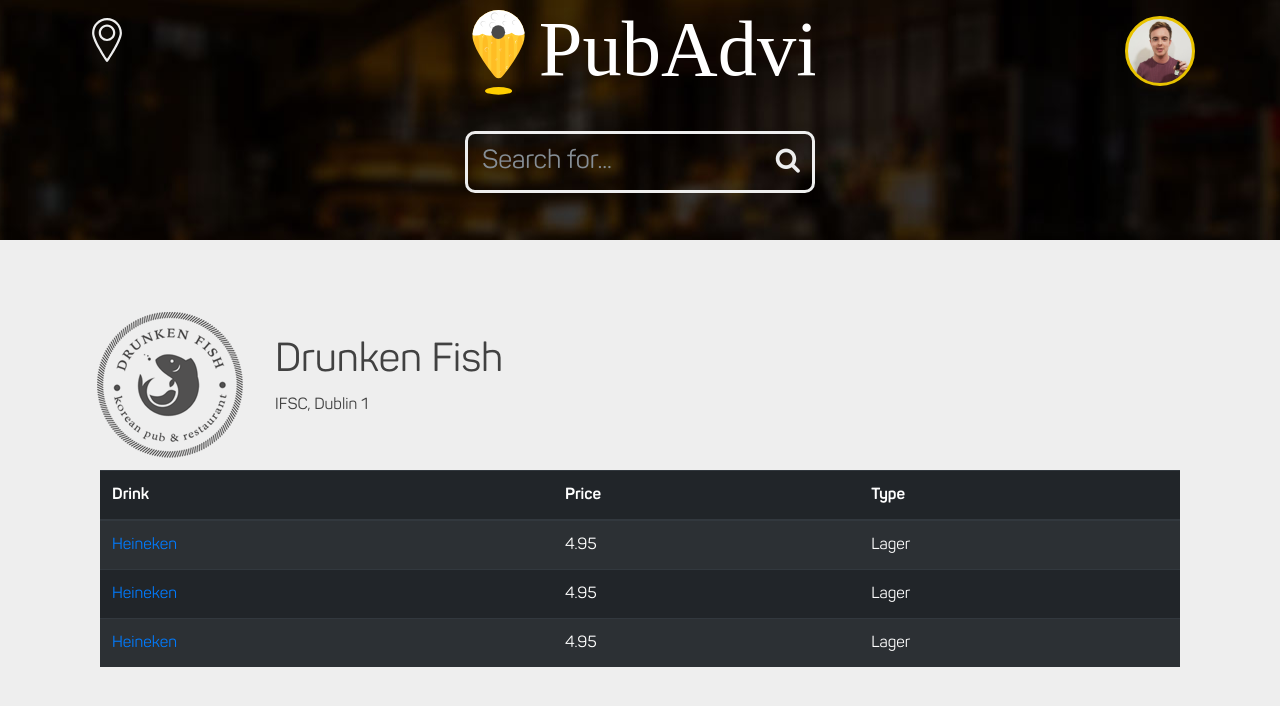
After one commit to DanTheMinotaur/pubadvisor, a PHP site: page /pub.php in a window 1280 px wide. The commit adds this page. Shown: the top 706 px of the page. Run offline with PHP 8.4, Linux system fonts and the light colour scheme; some libraries are stand-ins or nearby versions.

Commit message:
ready for master

```diff
--- /dev/null
+++ b/free/index.php
@@ -0,0 +1,3 @@
+<?php
+echo $_GET['q'];
+?>
--- /dev/null
+++ b/includes/footer.php
@@ -0,0 +1,11 @@
+  <!-- SCRIPTS-->
+  <script src="/js/jquery.min.js"></script>
+  <script src="https://cdnjs.cloudflare.com/ajax/libs/popper.js/1.12.6/umd/popper.min.js"></script>
+  <script src="/js/bootstrap.min.js"></script>
+  <script src="/js/velocity.min.js"></script>
+  <script src="/js/velocity.ui.min.js"></script>
+  <script src="/js/main.js"></script>
+  <script async defer src="https://maps.googleapis.com/maps/api/js?key=AIzaSyBhGP2z79jQ72iZ9EyfGElEO66f1D1U6RI&callback=initMap"></script>
+</body>
+
+</html>
--- /dev/null
+++ b/includes/header.php
@@ -0,0 +1,21 @@
+<?php
+session_start(); //starting session just to try to emulate that admin is logged
+$_SESSION['logged'] = true; //not logget type false
+?>
+
+<!doctype html>
+<html lang="en">
+
+<head>
+    <title>Pub Advisor</title>
+    <!-- Required meta tags -->
+    <meta charset="utf-8">
+    <meta name="viewport" content="width=device-width, initial-scale=1, shrink-to-fit=no">
+    <!-- Bootstrap CSS and Font Awesome -->
+    <link rel="stylesheet" href="/css/bootstrap.css">
+    <link rel="stylesheet" href="/css/font-awesome.min.css">
+    <!-- MAIN STYLING -->
+    <link rel="stylesheet" href="/css/style.css">
+    <!--[if lt IE 9]>
+    <script src="https://cdnjs.cloudflare.com/ajax/libs/html5shiv/3.7.3/html5shiv.js"></script>
+  <![endif]--
--- /dev/null
+++ b/includes/top.php
@@ -0,0 +1,60 @@
+<!--TOP SECTION HIDDEN FROM MD-DOWN-->
+<section class="top">
+  <div class="container">
+    <div class="row align-items-center">
+      <div class="col">
+        <!--MENU ICONS-->
+        <div class="icons">
+          <!-- LOCATION ICON -->
+          <div class="locationIcon">
+            <svg enable-background="new 0 0 491.582 491.582" version="1.1" viewBox="0 0 491.582 491.582" xml:space="preserve" xmlns="http://www.w3.org/2000/svg"
+              data-toggle="modal" data-target="#mapModal">
+              <g fill="#fff">
+                <path d="m245.79 0c-91.992 0-166.83 74.841-166.83 166.83 0 36.967 21.764 93.187 68.493 176.93 31.887 57.138 63.627 105.4 64.966 107.43l22.941 34.773c2.313 3.507 6.232 5.617 10.434 5.617s8.121-2.11 10.434-5.617l22.94-34.771c1.326-2.01 32.835-49.855 64.967-107.44 46.729-83.735 68.493-139.96 68.493-176.93 0-91.992-74.842-166.83-166.83-166.83zm76.511 331.58c-31.685 56.775-62.696 103.87-64.003 105.85l-12.508 18.959-12.504-18.954c-1.314-1.995-32.563-49.511-64.007-105.85-43.345-77.676-65.323-133.1-65.323-164.74 0-78.207 63.626-141.83 141.83-141.83s141.83 63.626 141.83 141.83c0 31.643-21.978 87.069-65.323 164.74z"
+                />
+                <path d="m245.79 73.291c-51.005 0-92.5 41.496-92.5 92.5s41.495 92.5 92.5 92.5 92.5-41.496 92.5-92.5-41.495-92.5-92.5-92.5zm0 160c-37.22 0-67.5-30.28-67.5-67.5s30.28-67.5 67.5-67.5c37.221 0 67.5 30.28 67.5 67.5s-30.279 67.5-67.5 67.5z"
+                />
+              </g>
+            </svg>
+          </div>
+          <!-- END OF LOCATION ICON -->
+        </div>
+      </div>
+      <!-- LOGO -->
+      <div class="col-xl-4 col-lg-5 col-md-6 pa-logo">
+        <img src="/images/logo.svg" alt="logo" class="logo">
+      </div>
+      <!-- ADMIN AVATAR PLUS SMALL MENU -->
+      <?php if(isset($_SESSION['logged']) && $_SESSION['logged']===true)
+        {
+          echo '<div class="col"><div class="avatar"></div></div>';
+        }else
+        {
+          echo '<div class="col"></div>'; //here will be log in as admin button
+        }
+        ?>
+
+    </div>
+
+    <!-- SEARCH FIELD-->
+    <div class="row">
+      <div class="col"></div>
+      <div class="col-xl-4 col-lg-5 col-md-6">
+        <div class="input-group searchWrap">
+          <input type="text" id="searchBar" ng-model="searchBar" class="form-control searchField" placeholder="Search for...">
+          <span class="input-group-btn">
+            <button class="btn searchBtn" type="button">
+              <i class="fa fa-search" aria-hidden="true"></i>
+            </button>
+          </span>
+        </div>
+      </div>
+      <div class="col"></div>
+    </div>
+  </div>
+</section>
+<!--END OF TOP SECTION-->
+
+<!-- MOBILE NAVBAR -->
+
+<!-- END OF MOBILE NAVBAR -->
--- a/js/main.js
+++ b/js/main.js
@@ -19,13 +19,13 @@ function initMap() {
       map: map,
       title: 'My position',
       draggable: true,
-      icon: 'images/icon.png'
+      icon: '/images/icon.png'
     });
     marker.addListener('dragend', function(){
         markers[0].setMap(null);
     });
     //ADD MARKER TO THE MAP FUNCTION
-    addMarker(drunkenFish, map, "Drunken Fekin Fish", 'images/rnd_map_icon.png');
+    addMarker(drunkenFish, map, "Drunken Fekin Fish", '/images/rnd_map_icon.png');
     function addMarker(_position, _map, _title, _icon){
         let temp =
         new google.maps.Marker({
@@ -49,6 +49,16 @@ $('.searchField').blur(function (e) {
     e.preventDefault();
     $('.searchWrap').removeClass('active');
 });
+//listener when avatar is clicked go to admin page
+$('.avatar').click(function (e) {
+    e.preventDefault();
+    window.location = '/admin';
+});
+
+$('.pa-logo img').click(function (e) {
+    e.preventDefault();
+    window.location = '/';
+});
 
 //this function fixing issue of map on bootstrap modal by triggering map resize whenever modal is loaded
 $('#mapModal').on('shown.bs.modal', function () {
--- /dev/null
+++ b/pub.php
@@ -0,0 +1,87 @@
+<?php include 'includes/header.php' ?>
+</head>
+
+<body ng-app="paSearch" ng-controller="searchCtrl">
+
+    <?php include 'includes/top.php' ?>
+
+    <!--BEER INFO-->
+    <section class="results">
+        <div class="container">
+
+            <section class="pub">
+                <?php
+        //echo "<p>" . $_GET['q'] . "</p>";    //this page is getting get parameter q with name according which you gonna create template
+        ?>
+
+                <div class="row align-items-center">
+                    <div class="col-sm-2">
+                        <img src="/images/drunken_fish.png" alt="logo">
+                    </div>
+                    <div class="col-sm-10">
+                        <h1>Drunken Fish</h1>
+                        <p>IFSC, Dublin 1</p>
+                    </div>
+                </div>
+                <div class="col-sm-12">
+                    <table class="table table-dark table-striped">
+                        <thead>
+                            <tr>
+                                <th scope="col">Drink</th>
+                                <th scope="col">Price</th>
+                                <th scope="col">Type</th>
+                            </tr>
+                        </thead>
+                        <tbody>
+                            <tr>
+                                <td>
+                                    <a href="/beer/heineken">Heineken</a>
+                                </td>
+                                <td>4.95</td>
+                                <td>Lager</td>
+                            </tr>
+                            <tr>
+                                <td>
+                                    <a href="/beer/heineken">Heineken</a>
+                                </td>
+                                <td>4.95</td>
+                                <td>Lager</td>
+                            </tr>
+                            <tr>
+                                <td>
+                                    <a href="/beer/heineken">Heineken</a>
+                                </td>
+                                <td>4.95</td>
+                                <td>Lager</td>
+                            </tr>
+                        </tbody>
+                    </table>
+                </div>
+            </section>
+        </div>
+        </div>
+    </section>
+
+    <!-- MAP MODAL -->
+    <div class="modal fade" id="mapModal" tabindex="-1" role="dialog" aria-labelledby="mapModalLabel" aria-hidden="true">
+        <div class="modal-dialog modal-lg" role="document">
+            <div class="modal-content">
+                <div class="modal-header">
+                    <!-- MODAL HEADER TITLE AND CLOSE BUTTON -->
+                    <h5 class="modal-title" id="mapModalLabel">
+                        <i class="fa fa-map-o" aria-hidden="true"></i> Map</h5>
+                    <button type="button" class="close big" data-dismiss="modal" aria-label="Close">
+                        <span aria-hidden="true">&times;</span>
+                    </button>
+                </div>
+                <!-- MODAL BODY -->
+                <div class="modal-body container-fluid">
+                    <div id="map">
+                        <!-- MAP IS FETCHED HERE -->
+                    </div>
+                </div>
+            </div>
+        </div>
+    </div>
+
+    <?php include 'includes/footer.php' ?>
--- a/sass/style.scss
+++ b/sass/style.scss
@@ -34,6 +34,11 @@ html, body{
 
 //--------------------------TOP SECTION------------------------------------
 .top{
+    .pa-logo{
+        img{
+            cursor: pointer;
+        }
+    }
     background-image: url(../images/top_bg.jpg);
     background-position: center;
     color: $white_text;
@@ -45,8 +50,8 @@ html, body{
     .icons {
         font-size: 44px;
         .locationIcon{
-            cursor: pointer;
             svg{
+                cursor: pointer;
                 height: 44px;
                 &:hover path{
                     fill: $color_primary;
@@ -67,6 +72,7 @@ html, body{
         background-size: cover;
         background-position: center;
         background-repeat: no-repeat;
+        cursor: pointer;
     }
     .searchWrap{
         margin-top: 30px;
@@ -190,6 +196,13 @@ html, body{
 
 }
 
+//--------------------- PUB SECTION ----------------------
+
+.pub{
+    margin-top: 60px;
+    margin-bottom: 60px;
+}
+
 //-------------------- MODAL -----------------------------
 #mapModal{
     font-weight: bold;
@@ -201,7 +214,7 @@ html, body{
         height: 80vh;
     }
 }
-
+//------------------- NG - REPEAT ANIMATION --------------
 .cardAnimation{
     &.ng-enter {
         @include animation(enter 600ms cubic-bezier(0.445, 0.050, 0.550, 0.950));
```
Also changed, not shown: beer.php (added, +85 -0 lines), index.php (+15 -92 lines), js/search.js (+17 -2 lines), .htaccess (added), css/style.css, includes/search.php (renamed from search.php).
